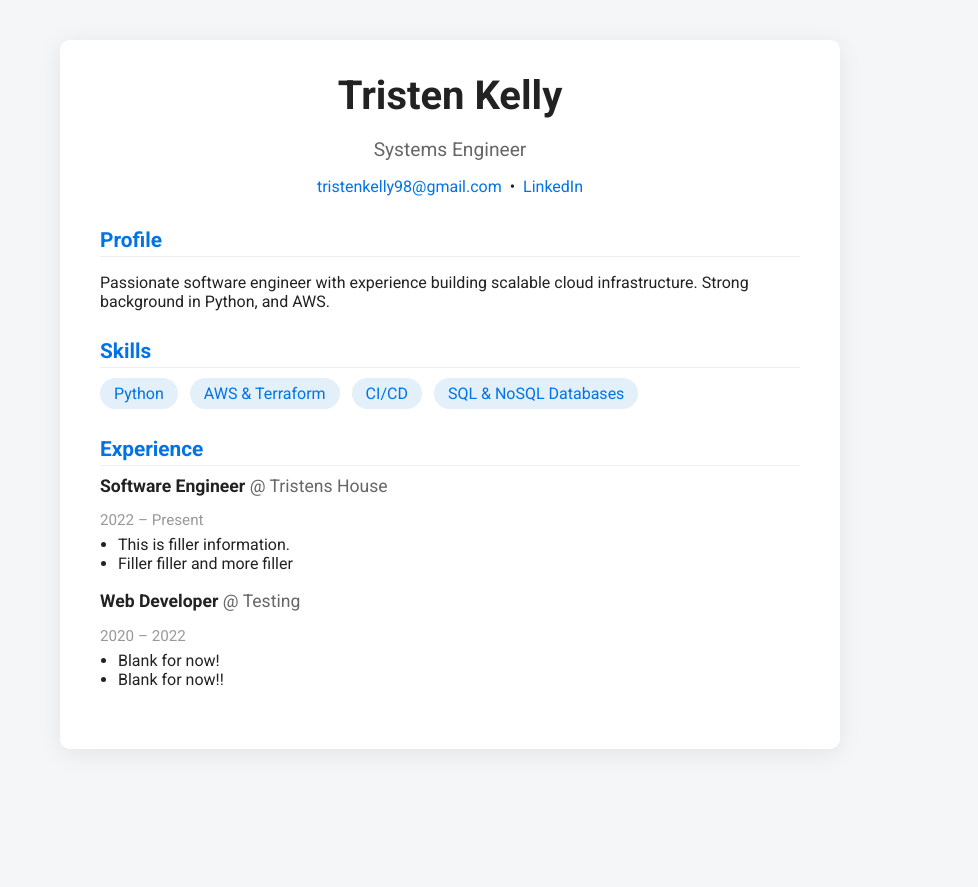
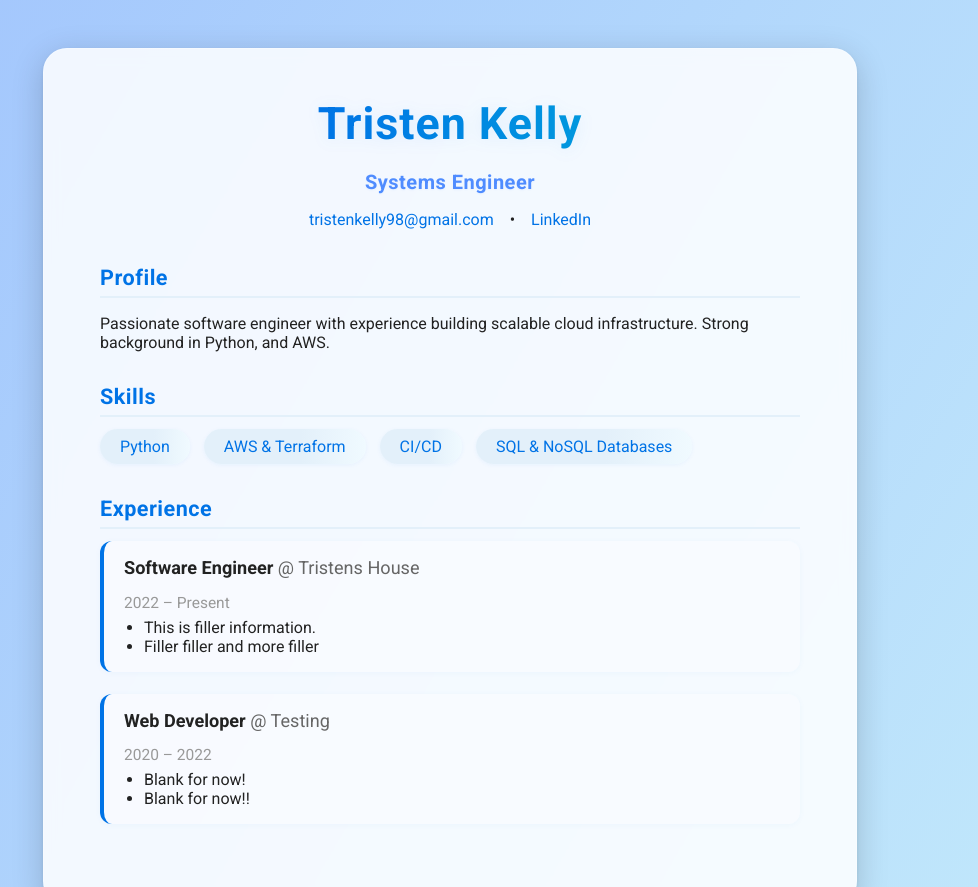
Before and after one commit to tristenkelly/infra-demo, a plain HTML site: page frontend/public/index.html in a window 1280 px wide. Shown: the top 887 px of the page, without its empty margins (190-1168 px from the left). Before the commit the page ends 800 px from the top, so only its background shows below. Drawn offline with Linux system fonts and the light colour scheme; no server answers.

Commit message:
script changes, vibe coded css (maybe move to tailwind?)

```diff
--- a/frontend/public/styles.css
+++ b/frontend/public/styles.css
@@ -1,83 +1,154 @@
 body {
   font-family: 'Roboto', Arial, sans-serif;
-  background: #f4f6f8;
+  background: linear-gradient(120deg, #a1c4fd 0%, #c2e9fb 100%);
   margin: 0;
   color: #222;
+  min-height: 100vh;
+  display: flex;
+  align-items: center;
+  justify-content: center;
+  overflow-x: hidden;
 }
+
 .container {
   max-width: 700px;
-  margin: 40px auto;
-  background: #fff;
-  padding: 32px 40px;
-  border-radius: 10px;
-  box-shadow: 0 4px 24px rgba(0,0,0,0.08);
+  margin: 48px auto;
+  background: rgba(255,255,255,0.85);
+  padding: 48px 56px;
+  border-radius: 24px;
+  box-shadow: 0 8px 32px rgba(0,0,0,0.18), 0 1.5px 4px rgba(0,0,0,0.08);
+  border: 1px solid rgba(255,255,255,0.25);
+  backdrop-filter: blur(8px);
+  animation: fadeIn 1.2s cubic-bezier(.39,.575,.565,1) both;
 }
+
+@keyframes fadeIn {
+  0% { opacity: 0; transform: translateY(30px);}
+  100% { opacity: 1; transform: translateY(0);}
+}
+
 header {
   text-align: center;
-  margin-bottom: 32px;
+  margin-bottom: 36px;
 }
+
 h1 {
   margin: 0;
-  font-size: 2.5em;
-  font-weight: 700;
+  font-size: 2.8em;
+  font-weight: 900;
+  letter-spacing: 1px;
+  background: linear-gradient(90deg, #0073e6 30%, #00b4d8 100%);
+  -webkit-background-clip: text;
+  background-clip: text;
+  -webkit-text-fill-color: transparent;
+  text-fill-color: transparent;
+  filter: drop-shadow(0 2px 8px rgba(0,115,230,0.08));
 }
+
 .subtitle {
-  color: #666;
-  font-size: 1.2em;
-  margin-bottom: 8px;
+  color: #4f8cff;
+  font-size: 1.25em;
+  margin-bottom: 10px;
+  font-weight: 600;
+  letter-spacing: 0.5px;
+  text-shadow: 0 1px 2px rgba(79,140,255,0.08);
 }
+
 .contact a {
   color: #0073e6;
   text-decoration: none;
-  margin: 0 4px;
+  margin: 0 6px;
+  transition: color 0.2s, box-shadow 0.2s;
+  padding: 2px 6px;
+  border-radius: 6px;
 }
+.contact a:hover {
+  color: #fff;
+  background: #0073e6;
+  box-shadow: 0 2px 8px rgba(0,115,230,0.12);
+  text-decoration: none;
+}
+
 section {
-  margin-bottom: 28px;
+  margin-bottom: 32px;
 }
+
 h2 {
   color: #0073e6;
-  margin-bottom: 10px;
-  font-size: 1.3em;
-  border-bottom: 1px solid #eee;
-  padding-bottom: 4px;
+  margin-bottom: 12px;
+  font-size: 1.35em;
+  border-bottom: 2px solid #e3f0fa;
+  padding-bottom: 6px;
+  font-weight: 700;
+  letter-spacing: 0.5px;
 }
+
 .skills {
   list-style: none;
   padding: 0;
   display: flex;
   flex-wrap: wrap;
-  gap: 12px;
+  gap: 14px;
+  margin-top: 10px;
 }
 .skills li {
-  background: #e3f0fa;
+  background: linear-gradient(90deg, #e3f0fa 60%, #f0faff 100%);
   color: #0073e6;
-  padding: 6px 14px;
-  border-radius: 16px;
+  padding: 8px 20px;
+  border-radius: 18px;
   font-size: 1em;
+  font-weight: 500;
+  box-shadow: 0 1px 4px rgba(0,115,230,0.06);
+  transition: background 0.2s, transform 0.2s;
+  cursor: pointer;
 }
+.skills li:hover {
+  background: linear-gradient(90deg, #b3e0ff 60%, #e3f0fa 100%);
+  transform: translateY(-2px) scale(1.05);
+}
+
 .job {
-  margin-bottom: 18px;
+  margin-bottom: 22px;
+  background: rgba(248,251,255,0.85);
+  border-radius: 12px;
+  padding: 16px 20px;
+  box-shadow: 0 1px 6px rgba(0,115,230,0.04);
+  border-left: 4px solid #0073e6;
+  animation: fadeIn 1.2s cubic-bezier(.39,.575,.565,1) both;
 }
+
 .job h3 {
   margin: 0;
-  font-size: 1.1em;
+  font-size: 1.13em;
   font-weight: 700;
+  color: #222;
 }
 .job h3 span {
   font-weight: 400;
   color: #666;
 }
 .job-date {
-  font-size: 0.95em;
+  font-size: 0.97em;
   color: #999;
   margin-bottom: 6px;
 }
+
 ul {
   margin: 0;
-  padding-left: 18px;
+  padding-left: 20px;
 }
-@media (max-width: 600px) {
+
+@media (max-width: 700px) {
   .container {
     padding: 18px 8px;
   }
+  h1 {
+    font-size: 2em;
+  }
+  .container:hover {
+    box-shadow: 0 16px 48px rgba(0,0,0,0.18), 0 3px 8px rgba(0,0,0,0.10);
+    transform: translateY(-4px) scale(1.01);
+    transition: box-shadow 0.3s, transform 0.3s;
 }
+
+}
```
Also changed, not shown: 1 other file.
